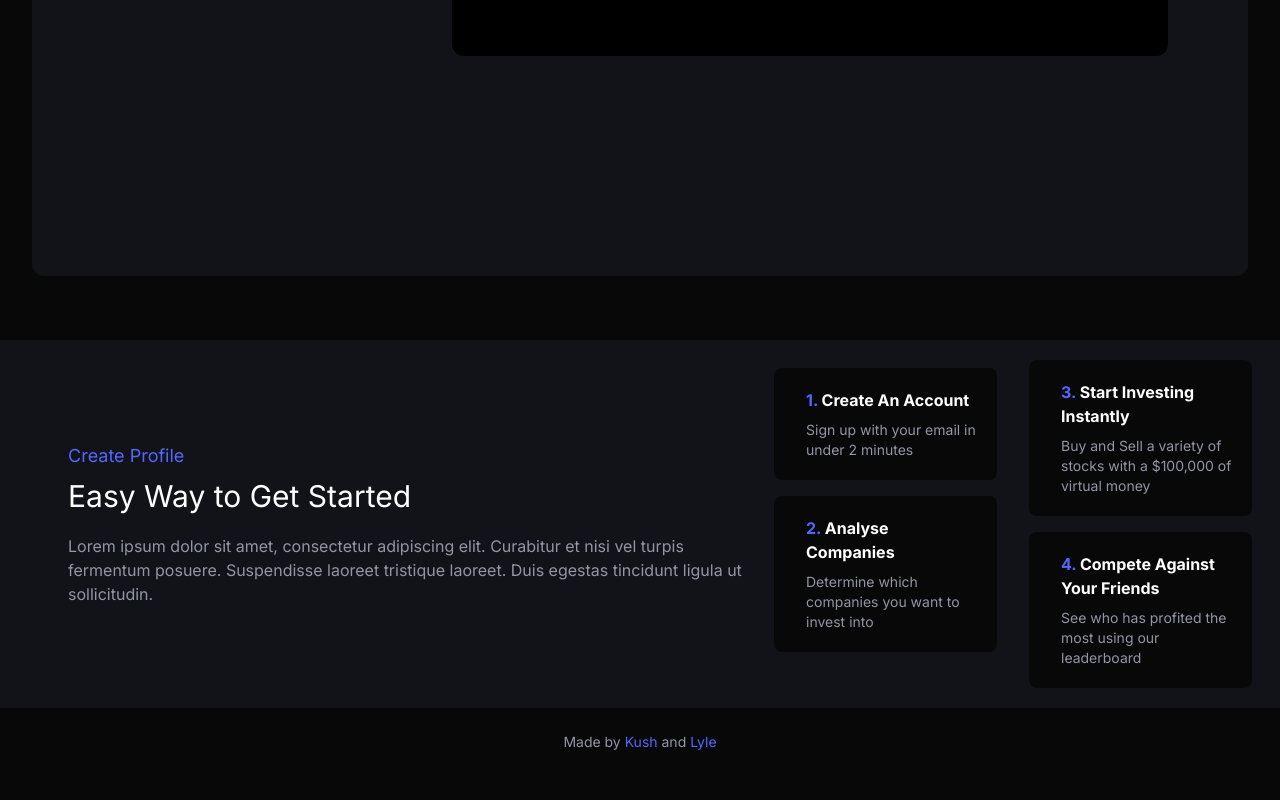
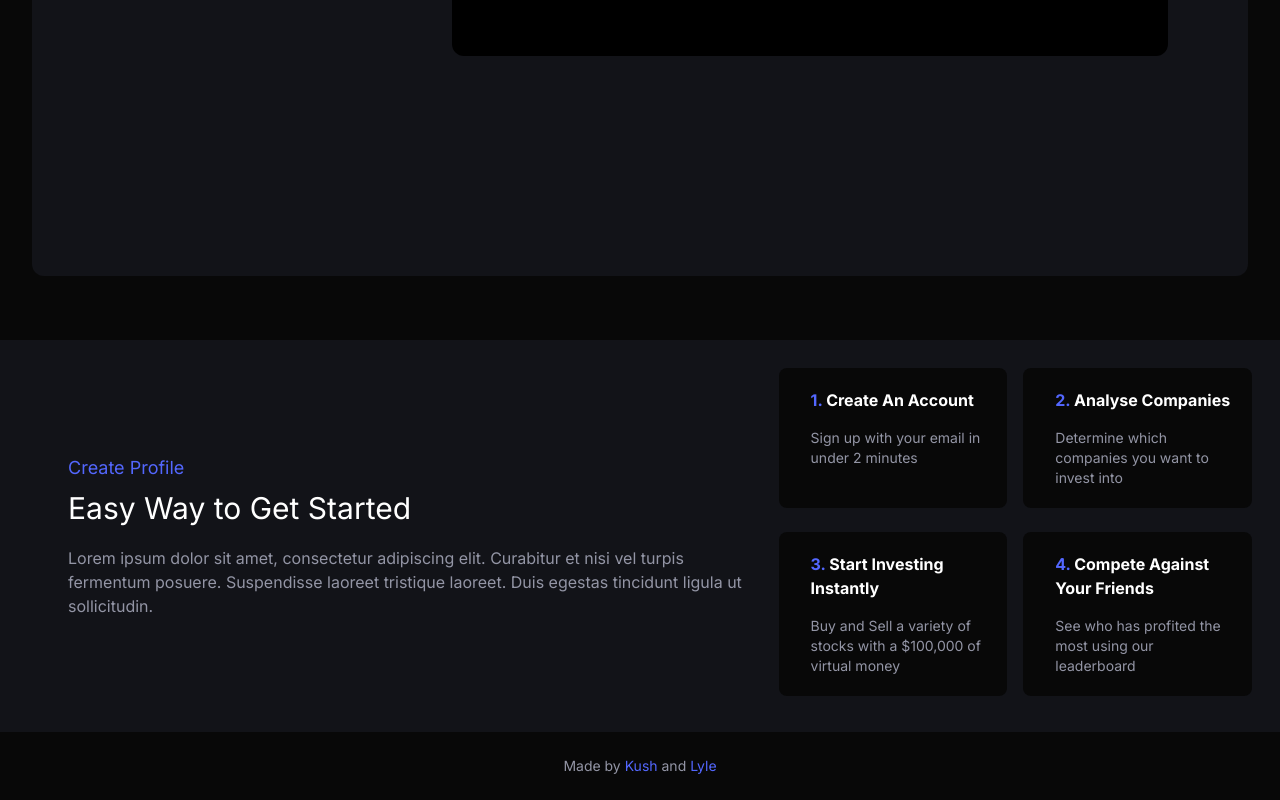
Before and after one commit to KushTurner/tradepros, a React (Vite) app in the folder frontend/: page / in a window 1280 px wide. Shown: the part 580-1380 px from the top of the page. Before the commit the page ends 1356 px from the top, so only its background shows below. Built offline with nearby package versions, Linux system fonts and the light colour scheme.

Commit message:
Fixed some front end issues

```diff
--- a/frontend/src/components/CompanyTable.tsx
+++ b/frontend/src/components/CompanyTable.tsx
@@ -48,7 +48,7 @@ function CompanyTable<TData, TValue>({
                 <th
                   key={header.id}
                   onClick={header.column.getToggleSortingHandler()}
-                  className="py-2 text-left text-xs text-[#6E707F] pr-5 lg:pl-16 md:pl-10 lg:text-base"
+                  className="py-2 text-left text-xs text-[#6E707F] pr-5 lg:pl-16 md:pl-10 lg:text-base hover:cursor-pointer"
                 >
                   {flexRender(
                     header.column.columnDef.header,
--- a/frontend/src/components/Instructions.tsx
+++ b/frontend/src/components/Instructions.tsx
@@ -7,7 +7,7 @@ type InstructionsProps = {
 function Instructions({ index, header, description }: InstructionsProps) {
   return (
     <li className="rounded-lg bg-[#080808] m-2 p-5 mb-4 pl-8">
-      <h5 className="font-bold text-md mb-2">
+      <h5 className="font-bold text-md mb-4">
         <span className="text-[#5367FE]">{`${index}.`}</span> {header}
       </h5>
       <p className="text-[#9395A5] text-sm">{description}</p>
--- a/frontend/src/components/NavBar.tsx
+++ b/frontend/src/components/NavBar.tsx
@@ -9,7 +9,7 @@ function NavBar() {
   return (
     <nav>
       <header className="bg-[#121318] py-6 rounded-b-xl md:hidden">
-        <h1 className="font-display text-lg font-bold text-white ml-6">
+        <h1 className="font-display text-lg font-bold text-white ml-6 hover:cursor-pointer">
           TradePros
         </h1>
       </header>
--- a/frontend/src/components/PortfolioTable.tsx
+++ b/frontend/src/components/PortfolioTable.tsx
@@ -3,7 +3,6 @@ import {
   flexRender,
   getCoreRowModel,
   useReactTable,
-  getSortedRowModel,
 } from '@tanstack/react-table';
 import { useMediaQuery } from 'react-responsive';
 
@@ -21,7 +20,6 @@ function CompanyTable<TData, TValue>({
     data,
     columns,
     getCoreRowModel: getCoreRowModel(),
-    getSortedRowModel: getSortedRowModel(),
     state: {
       columnVisibility: {
         no_of_shares: isLaptopAndDesktop,
@@ -38,7 +36,6 @@ function CompanyTable<TData, TValue>({
             {headerGroup.headers.map((header) => (
               <th
                 key={header.id}
-                onClick={header.column.getToggleSortingHandler()}
                 className="py-2 text-left text-xs text-[#6E707F] pr-5 lg:pl-16 md:pl-10 lg:text-base"
               >
                 {flexRender(
--- a/frontend/src/pages/Home.tsx
+++ b/frontend/src/pages/Home.tsx
@@ -77,7 +77,7 @@ function Home() {
           </p>
         </div>
         <div className="text-white flex flex-col items-center font-display md:mr-5">
-          <ul className="md:columns-2">
+          <ul className="grid grid-cols-1 md:grid-cols-2">
             {instructionsData.map((instructs) => (
               <Instructions
                 key={instructs.index}
--- a/frontend/src/pages/Market.tsx
+++ b/frontend/src/pages/Market.tsx
@@ -8,7 +8,9 @@ function Market() {
     <div>
       <div className="bg-[#121318] rounded-xl mt-5 mx-[16px] p-4 md:mt-10">
         <div className="font-display mb-6 md:ml-10 lg:ml-16 md:mt-3">
-          <h1 className="text-white mb-1 text-2xl font-bold">Companies</h1>
+          <h1 className="text-white mb-1 text-2xl font-bold md:mb-3">
+            Companies
+          </h1>
           <p className="text-[#808591]">
             Lorem Ipsum is dummy text of printing.
           </p>
--- a/frontend/src/pages/Portfolio.tsx
+++ b/frontend/src/pages/Portfolio.tsx
@@ -6,7 +6,7 @@ import Footer from './Footer';
 function Portfolio() {
   return (
     <div>
-      <div className="font-display text-white bg-[#121318] rounded-xl mt-5 mx-[16px] p-5 md:pb-20">
+      <div className="font-display text-white bg-[#121318] rounded-xl mt-5 mx-[16px] p-5 md:pb-20 md:mt-10">
         <div className="mb-10 md:ml-2 lg:ml-6">
           <h1 className="text-2xl font-bold mb-2">Portfolio</h1>
           <p className="text-[#9395A5]">Update 16/02/2022 at 02:30PM</p>
```
